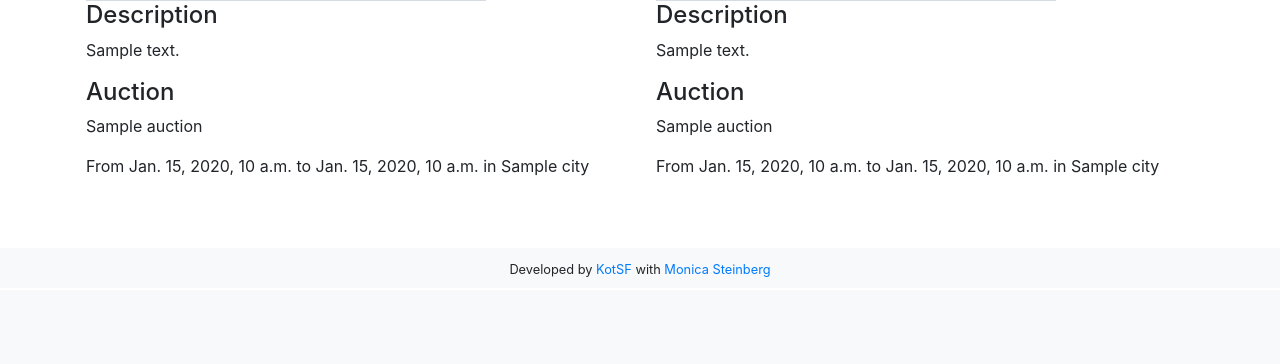
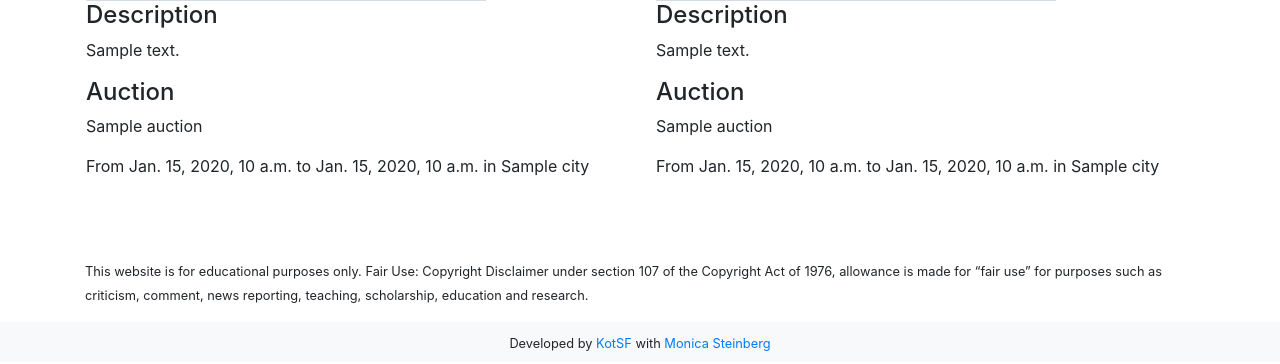
Before and after one commit to Arts-Technology-Lab/exp_taste, a Django app: template exp_taste/templates/main/home.html in a window 1280 px wide. Shown: the part 532-896 px from the top of the page. Before the commit the page ends 809 px from the top, so only its background shows below. Run offline with Django 3.2, Linux system fonts and the light colour scheme; the template is opened without the code that fills it: most values are stand-ins (such as "Sample title", 1, 10 or a date in 2020); grey boxes marked "Sample" are stand-in pictures; parts of the project's set-up code (start-up, migrations or seed data) failed here and were passed over; some libraries are stand-ins or nearby versions.

Commit message:
copyright disclaimer

```diff
--- a/exp_taste/templates/main/home.html
+++ b/exp_taste/templates/main/home.html
@@ -50,6 +50,11 @@
         <p>{{ lot_b.auction.title }}</p>
         <p>From {{ lot_b.auction.start_date }} to {{ lot_b.auction.end_date }} in {{ lot_a.auction.city }}</p>
     </div>
+</div>
 
+<div class="mt-5">
+    <small>
+        This website is for educational purposes only. Fair Use: Copyright Disclaimer under section 107 of the Copyright Act of 1976, allowance is made for “fair use” for purposes such as criticism, comment, news reporting, teaching, scholarship, education and research.
+    </small>
 </div>
 {% endblock content %}
```
